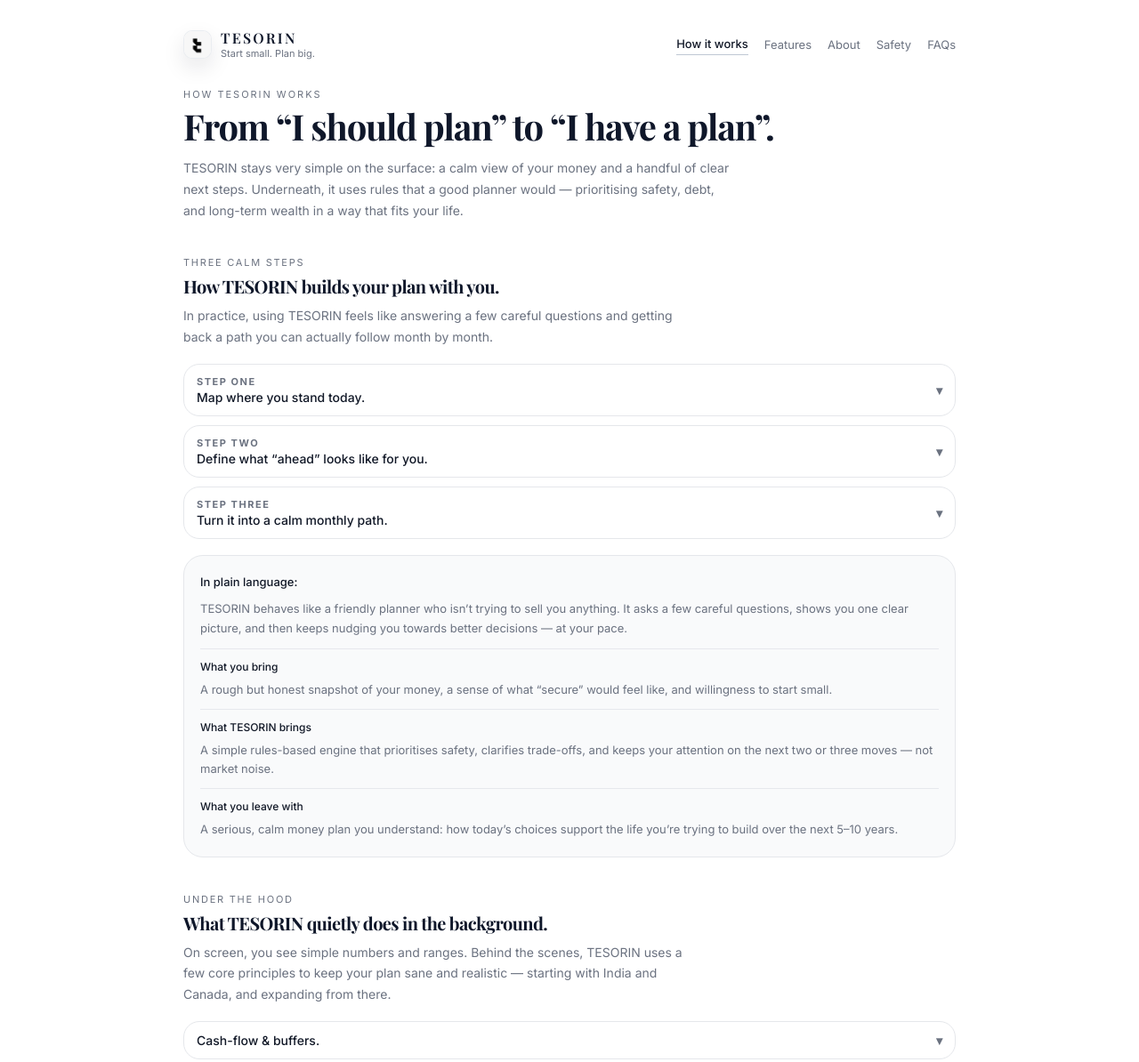
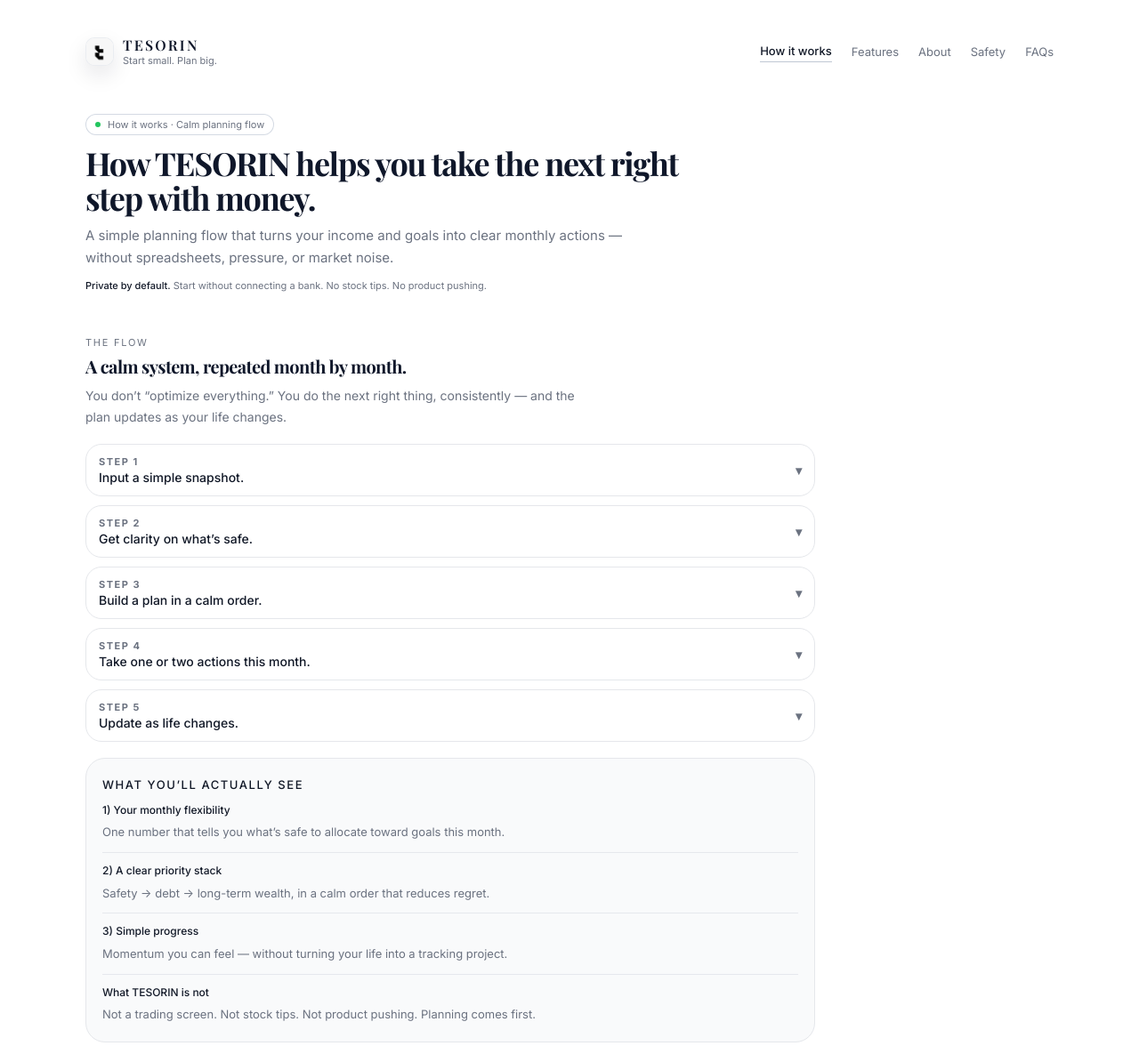
Before and after one commit to niravpatel26-pixel/trytesorin.github.io, a plain HTML site: page how-it-works.html in a window 1280 px wide. Shown: the top 1194 px of the page at 89% size. Drawn offline with nearby package versions, Linux system fonts and the light colour scheme.

Commit message:
Update how-it-works.html

```diff
--- a/how-it-works.html
+++ b/how-it-works.html
@@ -46,16 +46,12 @@
       --radius-xl: 22px;
       --radius-lg: 18px;
       --radius-pill: 999px;
-      --max-width: 900px; /* a bit narrower for reading */
+      --max-width: 1120px; /* ✅ match home/about container width */
       --font-sans: "Inter", system-ui, -apple-system, BlinkMacSystemFont, "Segoe UI", sans-serif;
       --font-display: "Playfair Display", "Times New Roman", serif;
     }
 
-    * {
-      box-sizing: border-box;
-      margin: 0;
-      padding: 0;
-    }
+    * { box-sizing: border-box; margin: 0; padding: 0; }
 
     body {
       font-family: var(--font-sans);
@@ -70,19 +66,20 @@
       flex-direction: column;
     }
 
+    /* ✅ match home/about */
     .shell {
       width: 100%;
       max-width: var(--max-width);
       margin: 0 auto;
-      padding: 32px 16px 72px;
+      padding: 32px 16px 80px;
     }
 
-    /* HEADER */
+    /* HEADER (✅ match home/about) */
     header {
       display: flex;
       align-items: center;
       justify-content: space-between;
-      padding-bottom: 32px;
+      padding: 8px 0 28px;
     }
 
     .brand-link {
@@ -136,10 +133,11 @@
       color: var(--text-soft);
     }
 
+    /* ✅ match home/about nav spacing */
     nav {
       display: flex;
       align-items: center;
-      gap: 18px;
+      gap: 22px;
       font-size: 13px;
       color: var(--text-soft);
     }
@@ -150,51 +148,81 @@
       padding: 4px 0;
     }
 
-    nav a:hover {
-      color: #111827;
-    }
-
     nav a.active {
       font-weight: 500;
       color: #111827;
       border-bottom: 1px solid rgba(148, 163, 184, 0.6);
     }
 
-    .nav-cta {
-      display: none;
+    nav a.highlight {
+      padding: 7px 14px;
+      border-radius: var(--radius-pill);
+      border: 1px solid rgba(148, 163, 184, 0.5);
+      font-size: 12px;
     }
 
-    /* HERO AREA */
-    .hero-header {
-      margin-bottom: 40px;
+    .nav-cta { display: none; }
+
+    /* HERO (✅ align with about's single-column max widths) */
+    .hero {
+      padding-top: 24px;
+      padding-bottom: 8px;
+      max-width: 720px;
     }
 
-    .hero-kicker {
+    .hero-label {
+      display: inline-flex;
+      align-items: center;
+      gap: 8px;
+      padding: 4px 10px;
+      border-radius: var(--radius-pill);
+      border: 1px solid rgba(148, 163, 184, 0.4);
+      background: rgba(255, 255, 255, 0.9);
       font-size: 11px;
-      text-transform: uppercase;
-      letter-spacing: 0.18em;
       color: var(--text-soft);
-      margin-bottom: 8px;
+      margin-bottom: 12px;
+    }
+
+    .hero-label span.dot {
+      width: 6px;
+      height: 6px;
+      border-radius: 999px;
+      background: #22c55e;
     }
 
     .hero-title {
       font-family: var(--font-display);
-      font-size: clamp(30px, 4vw, 40px);
-      line-height: 1.05;
-      letter-spacing: -0.03em;
-      margin-bottom: 14px;
+      font-size: clamp(30px, 4vw, 36px);
+      line-height: 1.08;
+      letter-spacing: -0.035em;
+      margin-bottom: 10px;
     }
 
     .hero-subtitle {
-      font-size: 14px;
+      font-size: 15px;
+      line-height: 1.7;
       color: var(--text-soft);
-      line-height: 1.7;
-      max-width: 620px;
+      margin-bottom: 6px;
+      max-width: 640px;
     }
 
-    /* SECTION LAYOUT */
+    .hero-note {
+      font-size: 11px;
+      color: var(--text-soft);
+      max-width: 520px;
+      margin-top: 10px;
+      line-height: 1.6;
+    }
+
+    .hero-note strong {
+      color: #111827;
+      font-weight: 500;
+    }
+
+    /* SECTIONS (✅ match about) */
     .section {
       margin-top: 40px;
+      max-width: 820px;
     }
 
     .section-header {
@@ -238,9 +266,7 @@
       overflow: hidden;
     }
 
-    .accordion-header {
-      margin: 0;
-    }
+    .accordion-header { margin: 0; }
 
     .accordion-trigger {
       width: 100%;
@@ -299,9 +325,7 @@
       padding-left: 18px;
     }
 
-    .accordion-body li {
-      margin-bottom: 4px;
-    }
+    .accordion-body li { margin-bottom: 4px; }
 
     /* SUMMARY CARD */
     .summary-card {
@@ -320,6 +344,8 @@
       font-weight: 500;
       margin-bottom: 8px;
       color: #111827;
+      text-transform: uppercase;
+      letter-spacing: 0.12em;
     }
 
     .summary-block {
@@ -355,6 +381,7 @@
       gap: 10px;
       font-size: 13px;
       color: var(--text-soft);
+      max-width: 820px;
     }
 
     .cta-strip .highlight {
@@ -392,31 +419,24 @@
       filter: brightness(1.03);
     }
 
-    .cta-btn:hover span.arrow {
-      transform: translateX(3px);
-    }
+    .cta-btn:hover span.arrow { transform: translateX(3px); }
 
-    /* FOOTER */
+    /* FOOTER (✅ match home/about) */
     footer {
+      border-top: 1px solid var(--border-subtle);
       margin-top: 40px;
       padding-top: 18px;
-      border-top: 1px solid var(--border-subtle);
       font-size: 11px;
       color: var(--text-soft);
       display: flex;
       flex-wrap: wrap;
+      gap: 10px;
       justify-content: space-between;
-      gap: 10px;
+      align-items: center;
     }
 
-    footer a {
-      color: var(--text-soft);
-      text-decoration: none;
-    }
-
-    footer a:hover {
-      text-decoration: underline;
-    }
+    footer a { color: var(--text-soft); text-decoration: none; }
+    footer a:hover { text-decoration: underline; }
 
     .footer-links {
       display: flex;
@@ -424,11 +444,9 @@
       flex-wrap: wrap;
     }
 
-    /* RESPONSIVE NAV */
+    /* RESPONSIVE NAV (✅ match home/about) */
     @media (max-width: 880px) {
-      nav {
-        display: none;
-      }
+      nav { display: none; }
 
       .nav-cta {
         display: inline-flex;
@@ -439,16 +457,13 @@
         font-size: 12px;
       }
 
-      header {
-        gap: 10px;
-      }
+      header { gap: 10px; }
 
-      .cta-strip {
-        align-items: flex-start;
-      }
+      .cta-strip { align-items: flex-start; }
     }
   </style>
 </head>
+
 <body>
   <div class="page">
     <div class="shell">
@@ -477,25 +492,35 @@
         </button>
       </header>
 
-      <!-- HERO INTRO -->
-      <section class="hero-header">
-        <div class="hero-kicker">HOW TESORIN WORKS</div>
-        <h1 class="hero-title">From “I should plan” to “I have a plan”.</h1>
+      <!-- HERO -->
+      <main>
+        <section class="hero">
+          <div class="hero-label">
+            <span class="dot"></span>
+            How it works · Calm planning flow
+          </div>
+
+          <h1 class="hero-title">
+            How TESORIN helps you take the next right step with money.
+          </h1>
+
           <p class="hero-subtitle">
-          TESORIN stays very simple on the surface: a calm view of your money and a handful of clear next steps.
-          Underneath, it uses rules that a good planner would — prioritising safety, debt, and long-term wealth
-          in a way that fits your life.
+            A simple planning flow that turns your income and goals into clear monthly actions —
+            without spreadsheets, pressure, or market noise.
+          </p>
+
+          <p class="hero-note">
+            <strong>Private by default.</strong> Start without connecting a bank. No stock tips. No product pushing.
           </p>
         </section>
 
-      <!-- THREE STEPS – ACCORDION -->
+        <!-- STEPS -->
         <section class="section" id="steps">
           <div class="section-header">
-          <div class="section-kicker">Three calm steps</div>
-          <h2 class="section-title">How TESORIN builds your plan with you.</h2>
+            <div class="section-kicker">The flow</div>
+            <h2 class="section-title">A calm system, repeated month by month.</h2>
             <p class="section-subtitle">
-            In practice, using TESORIN feels like answering a few careful questions and getting back a path you can
-            actually follow month by month.
+              You don’t “optimize everything.” You do the next right thing, consistently — and the plan updates as your life changes.
             </p>
           </div>
 
@@ -503,27 +528,23 @@
             <!-- Step 1 -->
             <article class="accordion-item">
               <h2 class="accordion-header">
-              <button
-                class="accordion-trigger"
-                type="button"
-                aria-expanded="false"
-              >
+                <button class="accordion-trigger" type="button" aria-expanded="false">
                   <span class="accordion-title-wrap">
-                  <span class="accordion-eyebrow">Step one</span>
-                  <span class="accordion-title">Map where you stand today.</span>
+                    <span class="accordion-eyebrow">Step 1</span>
+                    <span class="accordion-title">Input a simple snapshot.</span>
                   </span>
                   <span class="accordion-icon" aria-hidden="true">▾</span>
                 </button>
               </h2>
               <div class="accordion-panel" hidden>
                 <div class="accordion-body">
-                You give TESORIN a lightweight picture of your current money:
+                  Add just enough to be honest:
                   <ul>
-                  <li>Monthly income (after tax, roughly is fine).</li>
-                  <li>Core spending and fixed obligations.</li>
-                  <li>Any savings, debt, or investments you already have.</li>
+                    <li>Monthly income (rough is fine).</li>
+                    <li>Core spending and fixed commitments.</li>
+                    <li>Savings, debt, and any investments you already have.</li>
                   </ul>
-                No spreadsheets, no bank-connection required at the start. Just enough detail to be honest with yourself.
+                  You can start manually. Bank linking is not required to begin.
                 </div>
               </div>
             </article>
@@ -531,27 +552,21 @@
             <!-- Step 2 -->
             <article class="accordion-item">
               <h2 class="accordion-header">
-              <button
-                class="accordion-trigger"
-                type="button"
-                aria-expanded="false"
-              >
+                <button class="accordion-trigger" type="button" aria-expanded="false">
                   <span class="accordion-title-wrap">
-                  <span class="accordion-eyebrow">Step two</span>
-                  <span class="accordion-title">Define what “ahead” looks like for you.</span>
+                    <span class="accordion-eyebrow">Step 2</span>
+                    <span class="accordion-title">Get clarity on what’s safe.</span>
                   </span>
                   <span class="accordion-icon" aria-hidden="true">▾</span>
                 </button>
               </h2>
               <div class="accordion-panel" hidden>
                 <div class="accordion-body">
-                Instead of asking “how much money do you want?”, TESORIN helps you set a few grounded milestones:
+                  TESORIN gives you one anchor number:
                   <ul>
-                  <li>A safety buffer or emergency fund that lets you breathe.</li>
-                  <li>Debt comfort targets (what you want to pay off, and by when).</li>
-                  <li>Long-term “freedom” numbers — for future choices, not just retirement.</li>
+                    <li><strong style="color:#111827;font-weight:500;">Monthly flexibility</strong> — what you can safely route to goals after essentials.</li>
                   </ul>
-                You choose what matters; TESORIN organises it into a simple priority stack.
+                  No guilt. No “track every coffee.” Just a clear, usable view.
                 </div>
               </div>
             </article>
@@ -559,27 +574,65 @@
             <!-- Step 3 -->
             <article class="accordion-item">
               <h2 class="accordion-header">
-              <button
-                class="accordion-trigger"
-                type="button"
-                aria-expanded="false"
-              >
+                <button class="accordion-trigger" type="button" aria-expanded="false">
                   <span class="accordion-title-wrap">
-                  <span class="accordion-eyebrow">Step three</span>
-                  <span class="accordion-title">Turn it into a calm monthly path.</span>
+                    <span class="accordion-eyebrow">Step 3</span>
+                    <span class="accordion-title">Build a plan in a calm order.</span>
                   </span>
                   <span class="accordion-icon" aria-hidden="true">▾</span>
                 </button>
               </h2>
               <div class="accordion-panel" hidden>
                 <div class="accordion-body">
-                TESORIN translates everything into amounts you can act on:
+                  Your money gets organized into a sensible sequence:
                   <ul>
-                  <li>How much to keep as “breathing room” each month.</li>
-                  <li>How much to direct to safety, debt, and longer-term investing.</li>
-                  <li>How your numbers might evolve over the next few years.</li>
+                    <li>Safety first (buffers and breathing room).</li>
+                    <li>High-interest debt next.</li>
+                    <li>Long-term wealth after that.</li>
                   </ul>
-                The output is not a trading screen — it’s a plan you can actually stick to, even with small starts.
+                  This keeps the plan realistic — especially at the beginning.
+                </div>
+              </div>
+            </article>
+
+            <!-- Step 4 -->
+            <article class="accordion-item">
+              <h2 class="accordion-header">
+                <button class="accordion-trigger" type="button" aria-expanded="false">
+                  <span class="accordion-title-wrap">
+                    <span class="accordion-eyebrow">Step 4</span>
+                    <span class="accordion-title">Take one or two actions this month.</span>
+                  </span>
+                  <span class="accordion-icon" aria-hidden="true">▾</span>
+                </button>
+              </h2>
+              <div class="accordion-panel" hidden>
+                <div class="accordion-body">
+                  TESORIN keeps it simple:
+                  <ul>
+                    <li>One or two clear moves (not a long checklist).</li>
+                    <li>Amounts you can actually follow.</li>
+                    <li>Progress that feels steady, not dramatic.</li>
+                  </ul>
+                </div>
+              </div>
+            </article>
+
+            <!-- Step 5 -->
+            <article class="accordion-item">
+              <h2 class="accordion-header">
+                <button class="accordion-trigger" type="button" aria-expanded="false">
+                  <span class="accordion-title-wrap">
+                    <span class="accordion-eyebrow">Step 5</span>
+                    <span class="accordion-title">Update as life changes.</span>
+                  </span>
+                  <span class="accordion-icon" aria-hidden="true">▾</span>
+                </button>
+              </h2>
+              <div class="accordion-panel" hidden>
+                <div class="accordion-body">
+                  Raise, rent change, travel, family support — the plan isn’t brittle.
+                  Adjust your inputs, and TESORIN recalculates what’s safe and what’s next.
                 </div>
               </div>
             </article>
@@ -587,59 +640,52 @@
 
           <!-- Summary card -->
           <aside class="summary-card">
-          <div class="summary-title">In plain language:</div>
+            <div class="summary-title">What you’ll actually see</div>
+
+            <div class="summary-block" style="margin-top:0;padding-top:0;border-top:none;">
+              <div class="summary-block-title">1) Your monthly flexibility</div>
               <p>
-            TESORIN behaves like a friendly planner who isn’t trying to sell you anything.
-            It asks a few careful questions, shows you one clear picture, and then keeps nudging
-            you towards better decisions — at your pace.
-          </p>
-
-          <div class="summary-block">
-            <div class="summary-block-title">What you bring</div>
-            <p>
-              A rough but honest snapshot of your money, a sense of what “secure” would feel like,
-              and willingness to start small.
+                One number that tells you what’s safe to allocate toward goals this month.
               </p>
             </div>
 
             <div class="summary-block">
-            <div class="summary-block-title">What TESORIN brings</div>
+              <div class="summary-block-title">2) A clear priority stack</div>
               <p>
-              A simple rules-based engine that prioritises safety, clarifies trade-offs,
-              and keeps your attention on the next two or three moves — not market noise.
+                Safety → debt → long-term wealth, in a calm order that reduces regret.
               </p>
             </div>
 
             <div class="summary-block">
-            <div class="summary-block-title">What you leave with</div>
+              <div class="summary-block-title">3) Simple progress</div>
               <p>
-              A serious, calm money plan you understand: how today’s choices support the life
-              you’re trying to build over the next 5–10 years.
+                Momentum you can feel — without turning your life into a tracking project.
+              </p>
+            </div>
+
+            <div class="summary-block">
+              <div class="summary-block-title">What TESORIN is not</div>
+              <p>
+                Not a trading screen. Not stock tips. Not product pushing. Planning comes first.
               </p>
             </div>
           </aside>
         </section>
 
-      <!-- BACKGROUND – ACCORDION -->
+        <!-- UNDER THE HOOD -->
         <section class="section" id="background">
           <div class="section-header">
             <div class="section-kicker">Under the hood</div>
-          <h2 class="section-title">What TESORIN quietly does in the background.</h2>
+            <h2 class="section-title">Simple rules, chosen to keep you safe.</h2>
             <p class="section-subtitle">
-            On screen, you see simple numbers and ranges. Behind the scenes, TESORIN uses a few core principles
-            to keep your plan sane and realistic — starting with India and Canada, and expanding from there.
+              You see a calm interface. Behind it is a rules-based approach that prioritizes stability first — tuned for early-stage planners.
             </p>
           </div>
 
           <div class="accordion" role="list">
-          <!-- Cash-flow & buffers -->
             <article class="accordion-item">
               <h2 class="accordion-header">
-              <button
-                class="accordion-trigger"
-                type="button"
-                aria-expanded="false"
-              >
+                <button class="accordion-trigger" type="button" aria-expanded="false">
                   <span class="accordion-title-wrap">
                     <span class="accordion-title">Cash-flow &amp; buffers.</span>
                   </span>
@@ -648,21 +694,15 @@
               </h2>
               <div class="accordion-panel" hidden>
                 <div class="accordion-body">
-                TESORIN looks at how much actually stays in your hands each month,
-                then suggests a buffer so surprise expenses don’t blow up your plan.
-                No “optimize every rupee/dollar” pressure — just enough structure.
+                  TESORIN estimates what reliably stays in your hands each month and suggests a buffer
+                  so surprise expenses don’t break the plan.
                 </div>
               </div>
             </article>
 
-          <!-- Safety before optimisation -->
             <article class="accordion-item">
               <h2 class="accordion-header">
-              <button
-                class="accordion-trigger"
-                type="button"
-                aria-expanded="false"
-              >
+                <button class="accordion-trigger" type="button" aria-expanded="false">
                   <span class="accordion-title-wrap">
                     <span class="accordion-title">Safety before optimization.</span>
                   </span>
@@ -671,32 +711,25 @@
               </h2>
               <div class="accordion-panel" hidden>
                 <div class="accordion-body">
-                Before chasing returns, TESORIN nudges you to cover basics: emergency cash,
-                high-interest debt, and near-term commitments. Only then does it point you toward
-                longer-term investing conversations.
+                  Before chasing returns, TESORIN nudges you to cover basics:
+                  emergency cash, high-interest debt, and near-term commitments — then long-term wealth.
                 </div>
               </div>
             </article>
 
-          <!-- Built to extend, not trap -->
             <article class="accordion-item">
               <h2 class="accordion-header">
-              <button
-                class="accordion-trigger"
-                type="button"
-                aria-expanded="false"
-              >
+                <button class="accordion-trigger" type="button" aria-expanded="false">
                   <span class="accordion-title-wrap">
-                  <span class="accordion-title">Built to extend, not trap.</span>
+                    <span class="accordion-title">Built to grow with you.</span>
                   </span>
                   <span class="accordion-icon" aria-hidden="true">▾</span>
                 </button>
               </h2>
               <div class="accordion-panel" hidden>
                 <div class="accordion-body">
-                Future phases will connect your plan to products through FINTREK and SUMMITVEST.
-                The design principle stays the same: your interests first, no hidden commissions,
-                no “product hunt” inside the app.
+                  TESORIN starts simple. As your situation grows, the ecosystem can expand into deeper planning —
+                  while keeping the same principle: user-first, calm, transparent.
                 </div>
               </div>
             </article>
@@ -706,14 +739,15 @@
         <!-- CTA STRIP -->
         <section class="cta-strip">
           <div>
-          <span class="highlight">Ready for your own TESORIN plan?</span><br />
-          Start on the main page, add your details in a few minutes, and see what a calm money plan looks like.
+            <span class="highlight">Want to see your monthly flexibility?</span><br />
+            Join early access on the main page and get notified when beta access opens.
           </div>
           <a href="/" class="cta-btn">
             Go to main page
             <span class="arrow">→</span>
           </a>
         </section>
+      </main>
 
       <!-- FOOTER -->
       <footer>
```
Lines whose indentation alone changed are shown as unchanged.
